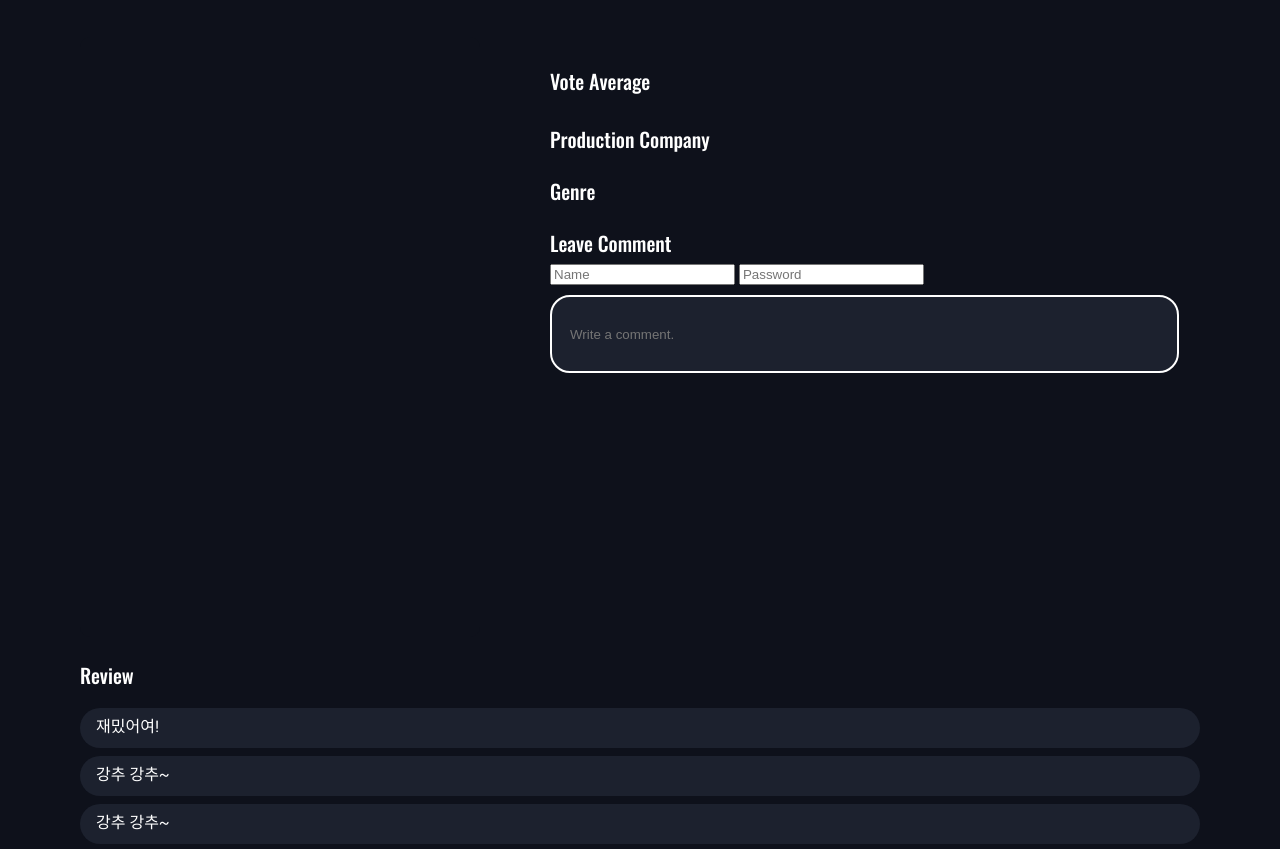
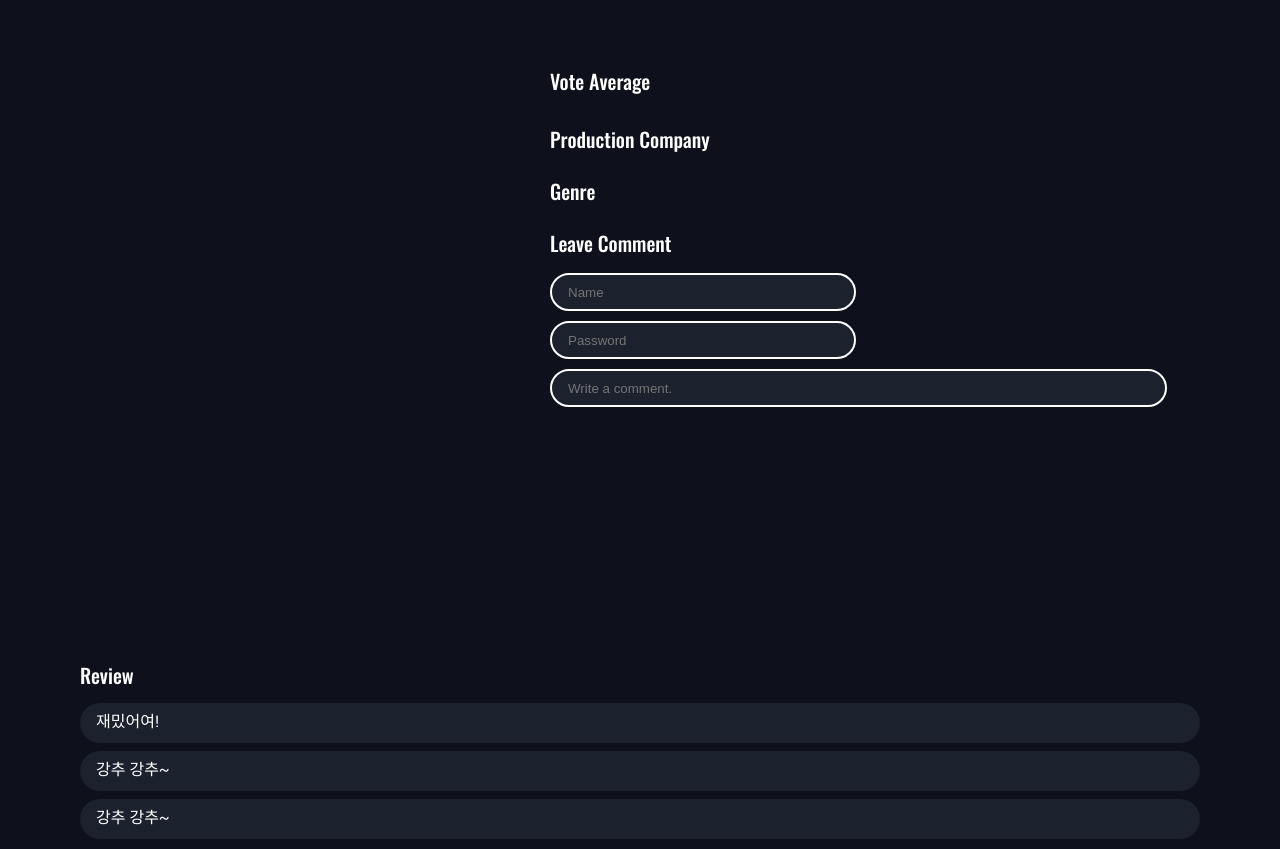
Before and after one commit to wolfram0407/Latte-is-horse, a plain HTML site: page detail.html in a window 1280 px wide. Shown: the part 71-920 px from the top of the page. Drawn offline with nearby package versions, Linux system fonts and the light colour scheme; no server answers; a web font is replaced by a local one.

Commit message:
Update detail.css
작성자, 비밀번호 입력란 디자인

```diff
--- a/src/css/detail.css
+++ b/src/css/detail.css
@@ -130,18 +130,57 @@ h3 {
   display: none;
 }
 
+.writer {
+  width: 45%;
+  height: 2rem;
+  background-color: var(--color-area);
+  border: 2px solid var(--color-white);
+  border-radius: 20px;
+  margin-top: 10px;
+
+  color: var(--color-white);
+  padding-left: 1rem;
+
+}
+
+.password {
+  width: 45%;
+  height: 2rem;
+  background-color: var(--color-area);
+  border: 2px solid var(--color-white);
+  border-radius: 20px;
+  margin-top: 10px;
+  margin-right: 2.5%;
+
+  color: var(--color-white);
+  padding-left: 1rem;
+}
+
+.writing-comment {
+  width: 94.5%;
+  height: 2rem;
+  background-color: var(--color-area);
+  border: 2px solid var(--color-white);
+  border-radius: 20px;
+  margin-top: 10px;
+
+  color: var(--color-white);
+  padding-left: 1rem;
+}
+
+.writing-comment::placeholder {
+  position: fixed;
+  top: 10px;
+}
+
 .review {
   width: 100%;
-  height: 260px;
-  display: flex;
-  flex-direction: column;
-  justify-content: center;
 }
 
 .comment-list {
+  height: 150px;
   width: 100%;
   margin: 5px 0;
-  border-radius: 10px;
   overflow-y: scroll;
 }
 
@@ -159,21 +198,6 @@ h3 {
   align-self: center;
 }
 
-.writing-comment {
-  width: 98.5%;
-  height: 4.5rem;
-  background-color: var(--color-area);
-  border: 2px solid var(--color-white);
-  border-radius: 20px;
-  margin-top: 10px;
-}
-
-.writing-comment::placeholder {
-  padding-left: 1rem;
-}
-
-
-
 .back {
   width: 100%;
   max-width: 400px;
```
